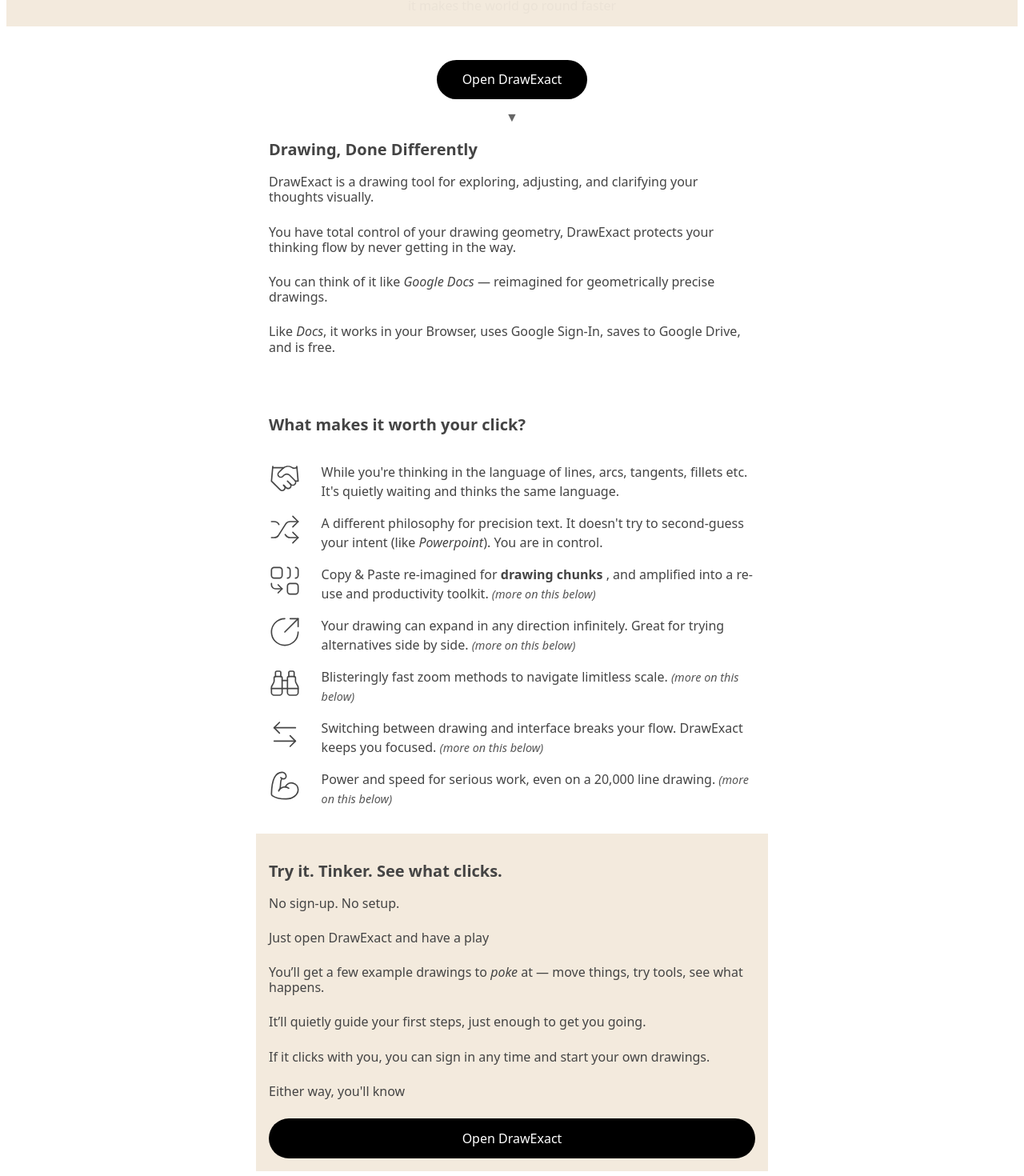
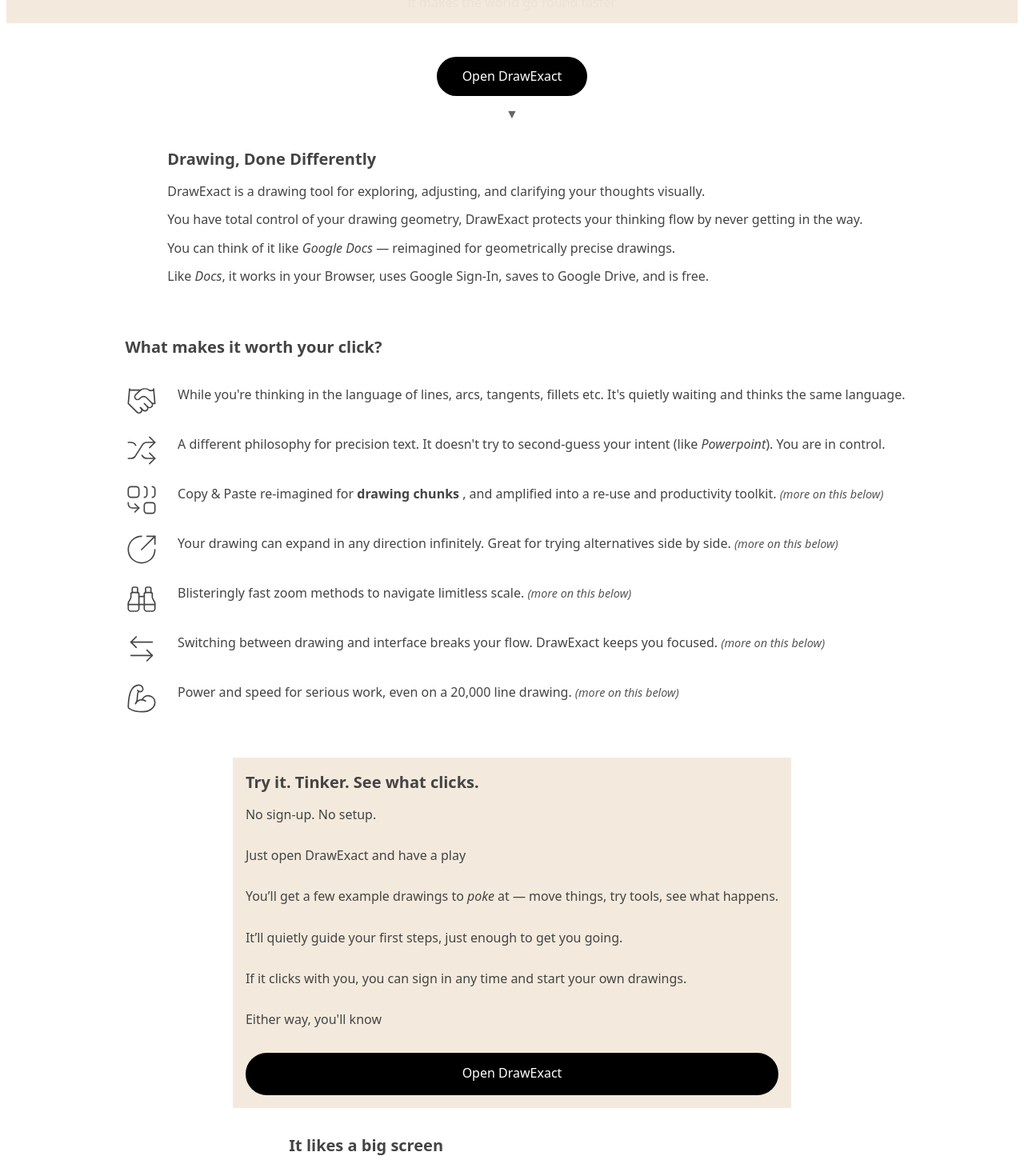
Before and after one commit to peterhoward42/dxact-web, a Svelte app: page / in a window 1280 px wide. Shown: the part 1080-2550 px from the top of the page at 80% size. Built offline with nearby package versions, Linux system fonts and the light colour scheme.

Commit message:
Ditch section css

```diff
--- a/src/components/BigScreen2.svelte
+++ b/src/components/BigScreen2.svelte
@@ -1,13 +1,12 @@
 <script>
     import ListItemWithIcon from "./ListItemWithIcon.svelte";
     import { Laptop, ZoomIn, Pin, Eye, Armchair, Gem } from "@lucide/svelte";
-
 </script>
 
-<div class="powerpoint qsec">
-    <div class="qsec-head">It likes a big screen</div>
-    <div class="qsec-body">
-        <ul class="bigscreenlist">
+<div class="powerpoint">
+    <div class="qhead title">It likes a big screen</div>
+    <div class="">
+        <ul class="screenlist">
             <li>
                 <ListItemWithIcon>
                     {#snippet theIcon()}<Laptop
@@ -63,7 +62,9 @@
                             absoluteStrokeWidth={true}
                         />{/snippet}
                     {#snippet theCpt()}<span>
-                            See your drawing change (live) as you're <strong>typing</strong>
+                            See your drawing change (live) as you're <strong
+                                >typing</strong
+                            >
                         </span>{/snippet}
                 </ListItemWithIcon>
             </li>
@@ -84,11 +85,18 @@
 </div>
 
 <style>
-    .bigscreenlist {
+    .powerpoint {
+        padding-top: 2rem;
+        padding-left: 0.5rem;
+    }
+    .title {
+        padding-bottom: 1rem;
+    }
+    .screenlist {
         list-style: none;
         padding: 0;
     }
-    .bigscreenlist li {
+    .screenlist li {
         margin-top: 1rem;
     }
 </style>
--- a/src/components/GetStarted.svelte
+++ b/src/components/GetStarted.svelte
@@ -2,9 +2,9 @@
     import { handleOpenDrawExact } from "./CTA.svelte";
 </script>
 
-<div class="getstarted qsec qbg-alt">
-    <div class="qsec-head">Try it. Tinker. See what clicks.</div>
-    <div class="qsec-body">
+<div class="getstarted qbg-alt">
+    <div class="qhead">Try it. Tinker. See what clicks.</div>
+    <div class="paras qcol">
         <p>No sign-up. No setup.</p>
 
         <p>Just open DrawExact and have a play</p>
@@ -15,7 +15,10 @@
         <p>
             It’ll quietly guide your first steps, just enough to get you going.
         </p>
-        <p>If it clicks with you, you can sign in any time and start your own drawings.</p>
+        <p>
+            If it clicks with you, you can sign in any time and start your own
+            drawings.
+        </p>
         <p>Either way, you'll know</p>
     </div>
     <!-- svelte-ignore a11y_click_events_have_key_events -->
@@ -29,9 +32,20 @@
 </div>
 
 <style>
-     .button {
-        padding-left: 2rem;
-        padding-right: 2rem;
+    .getstarted {
+        margin-top:2rem;
+        padding-left: 1rem;
+        padding-right: 1rem;
+        padding-top: 1rem;
+        padding-bottom: 1rem;
+    }
+    .button {
+        margin-top: 1rem;
+        padding-left: 1rem;
+        padding-right: 1rem;
+        padding-top: rem;
+        padding-bottom: 1rem;
+
         text-align: center;
 
         background-color: black;
--- a/src/components/HeroSection.svelte
+++ b/src/components/HeroSection.svelte
@@ -22,22 +22,21 @@
   }
   .head {
     width: 100%;
-    line-height: 0; /* prefer to tune padding */
+    line-height:0;
     padding-top: 2rem;
     padding-bottom: 2rem;
     font-size: 2rem;
     text-align: center;
   }
   .youthink {
-    line-height: 0;
     font-size: 1.2rem;
     text-align: center;
-    padding-top: 2.6rem;
+    padding-top: 1.5rem;
   }
   .helpsshape {
     font-size: 1.1rem;
     text-align: center;
-    padding-top: 1.950rem;
+    padding-top: 1rem;
     padding-bottom: 2rem;
   }
 </style>
--- a/src/components/PowerPoint2.svelte
+++ b/src/components/PowerPoint2.svelte
@@ -6,9 +6,9 @@
     import { DraftingCompass } from "@lucide/svelte";
 </script>
 
-<div class="powerpoint qsec">
-    <div class="qsec-head">Why not PowerPoint, CAD, Or Adobe?</div>
-    <div class="qsec-body">
+<div class="powerpoint">
+    <div class="qhead title">Why not PowerPoint, CAD, Or Adobe?</div>
+    <div class="">
         <ul class="powerpointlist">
             <li>
                 <ListItemWithIcon>
@@ -61,6 +61,13 @@
 </div>
 
 <style>
+    .powerpoint {
+        padding-top: 2rem;
+        padding-left: 0.5rem;
+    }
+    .title {
+        padding-bottom: 1rem;
+    }
     .powerpointlist {
         list-style: none;
         padding: 0;
--- a/src/components/WhatIs.svelte
+++ b/src/components/WhatIs.svelte
@@ -1,13 +1,13 @@
-<div class="what qsec">
-    <div class="qsec-head">Drawing, Done Differently</div>
-    <div class="qsec-body">
+<div class="what">
+    <div class="qhead">Drawing, Done Differently</div>
+    <div class="">
         <p>
             DrawExact is a drawing tool for exploring, adjusting, and clarifying
             your thoughts visually.
         </p>
         <p>
-            You have total control of your drawing geometry, DrawExact protects your thinking flow by never
-            getting in the way.
+            You have total control of your drawing geometry, DrawExact protects
+            your thinking flow by never getting in the way.
         </p>
 
         <p>
@@ -15,8 +15,15 @@
             precise drawings.
         </p>
         <p>
-            Like <em>Docs</em>, it works in your Browser, uses Google Sign-In, saves
-            to Google Drive, and is free.
+            Like <em>Docs</em>, it works in your Browser, uses Google Sign-In,
+            saves to Google Drive, and is free.
         </p>
     </div>
 </div>
+
+<style>
+    .what{
+        padding-top: 3rem;
+        padding-left:.5rem;
+    }
+</style>
--- a/src/components/WhatMakesItWorth.svelte
+++ b/src/components/WhatMakesItWorth.svelte
@@ -17,9 +17,9 @@
     } from "@lucide/svelte";
 </script>
 
-<div class="worth qsec">
-    <div class="qsec-head">What makes it worth your click?</div>
-    <div class="qsec-body">
+<div class="worth">
+    <div class="qhead title">What makes it worth your click?</div>
+    <div class="">
         <ul class="worthlist">
             <li>
                 <ListItemWithIcon>
@@ -120,7 +120,8 @@
                             absoluteStrokeWidth={true}
                         />{/snippet}
                     {#snippet theCpt()}<span>
-                            Power and speed for serious work, even on a 20,000 line drawing.
+                            Power and speed for serious work, even on a 20,000
+                            line drawing.
                             <span class="morebelow">(more on this below)</span>
                         </span>{/snippet}
                 </ListItemWithIcon>
@@ -130,6 +131,13 @@
 </div>
 
 <style>
+    .worth {
+        padding-top: 3rem;
+        padding-left: 0.5rem;
+    }
+    .title {
+        padding-bottom: 1rem;
+    }
     .worthlist {
         list-style: none;
         padding: 0;
--- a/src/css/app.css
+++ b/src/css/app.css
@@ -7,4 +7,3 @@
 @import "./padding.css";
 @import "./animation.css";
 @import "./border.css";
-@import "./section.css";
--- a/src/css/fonts.css
+++ b/src/css/fonts.css
@@ -37,3 +37,8 @@
 .qital {
   font-style: italic;
 }
+
+.qhead {
+  font-size: 1.25rem;
+  font-weight: 600;
+}
--- a/src/css/section.css
+++ /dev/null
@@ -1,33 +0,0 @@
-.qsec {
-    padding-left: 1rem;
-    padding-right: 1rem;
-    padding-top: 1rem;
-    padding-bottom: 1rem;
-    max-width: 38rem;
-}
-
-.qsec-head {
-    font-size: 1.25rem;
-    font-weight: 600;
-    padding-top:1rem;
-    margin-bottom: 0.5rem;
-}
-
-.qsec-body {
-    font-size: 1rem;
-    line-height: 1.6;
-}
-
-.qsec-body p {
-    margin-bottom: 1.5rem;
-}
-
-.qsec-body ul {
-    padding-left: 1.25rem;
-    margin-top:2rem;
-}
-
-.qsec-body li {
-    margin-bottom: 1rem;
-    line-height: 1.5;
-}
```
